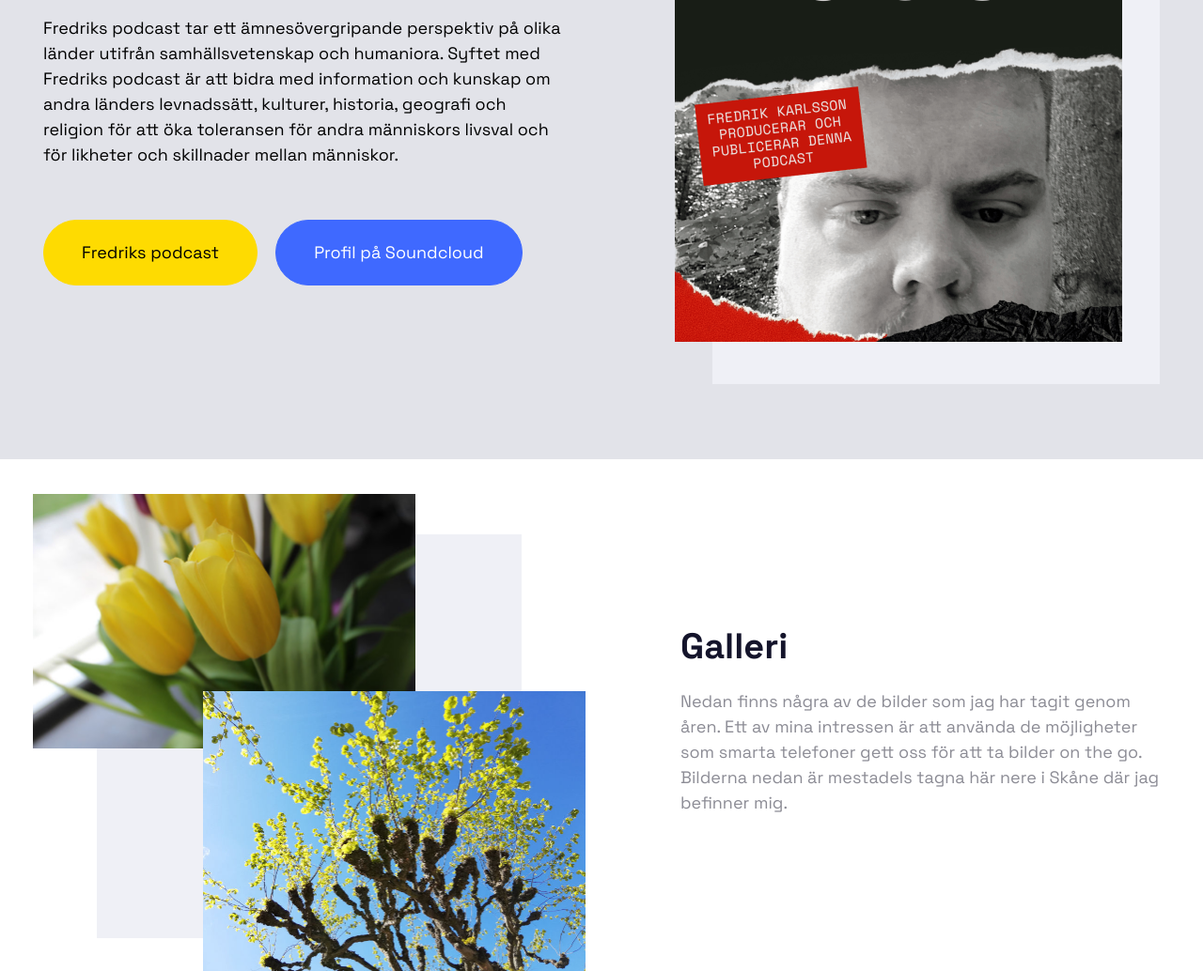
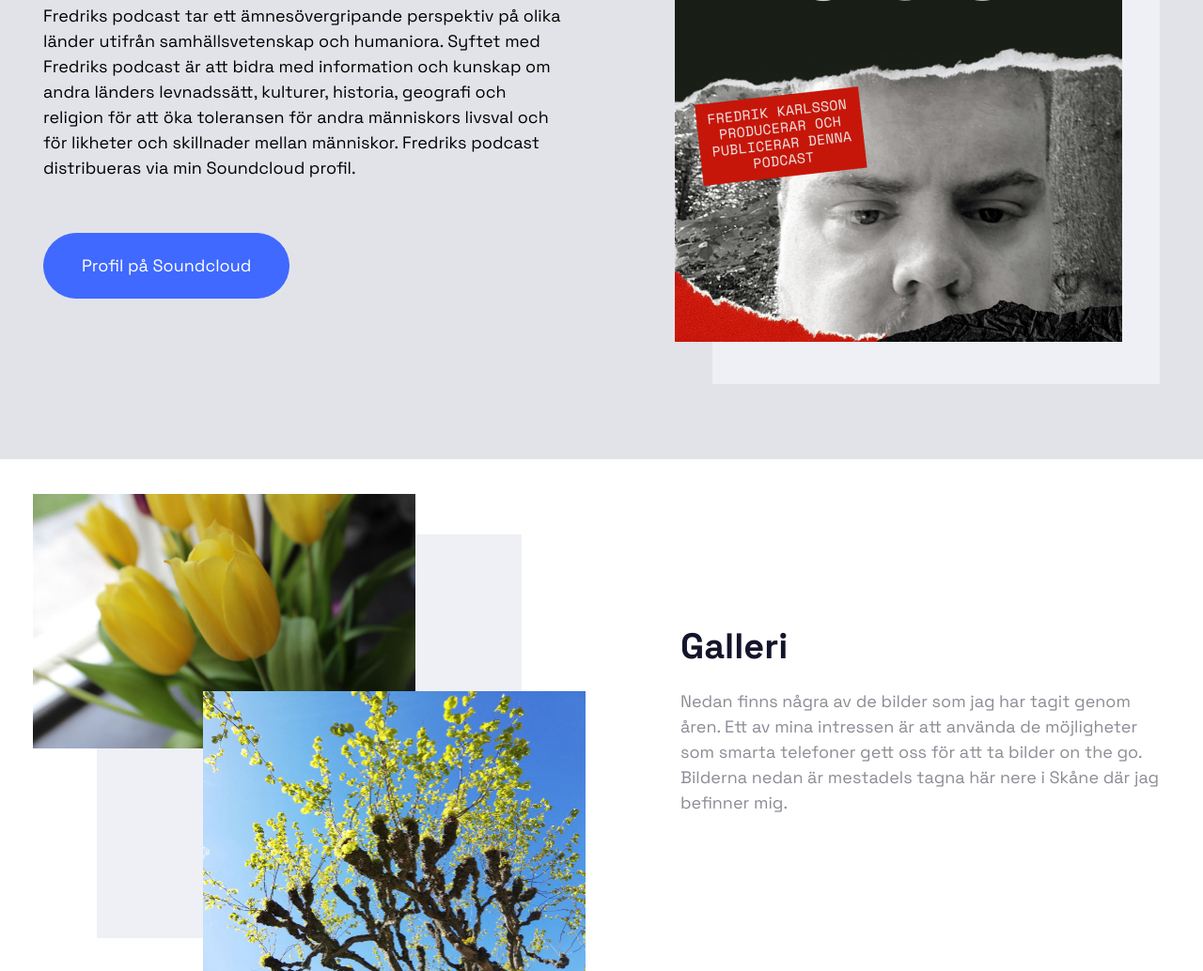
Before and after one commit to frekar06/FKSite, a plain HTML site: page index.html in a window 1280 px wide. Shown: the part 3166-4200 px from the top of the page at 94% size. Drawn offline with Linux system fonts and the light colour scheme; files whose address does not match are found by name.

```diff
--- a/index.html
+++ b/index.html
@@ -286,10 +286,9 @@
                     <h5 class="mbr-section-title mbr-fonts-style display-2">
                         <strong>Fredriks podcast</strong></h5>
                     <p class="mbr-text mbr-fonts-style display-4">
-                        Fredriks podcast tar ett ämnesövergripande perspektiv på olika länder utifrån samhällsvetenskap och humaniora. Syftet med Fredriks podcast är att bidra med information och kunskap om andra länders levnadssätt, kulturer, historia, geografi och religion för att öka toleransen för andra människors livsval och för likheter och skillnader mellan människor.
-                    </p>
+                        Fredriks podcast tar ett ämnesövergripande perspektiv på olika länder utifrån samhällsvetenskap och humaniora. Syftet med Fredriks podcast är att bidra med information och kunskap om andra länders levnadssätt, kulturer, historia, geografi och religion för att öka toleransen för andra människors livsval och för likheter och skillnader mellan människor. Fredriks podcast distribueras via min Soundcloud profil.&nbsp;</p>
                     <div class="button-align">
-                        <div class="mbr-section-btn"><a class="btn btn-primary display-4" href="https://frekar06.github.io/FKPodcast/" target="_blank">Fredriks podcast</a><a class="btn btn-info display-4" href="https://soundcloud.com/fredrik-karlsson-861213/tracks" target="_blank">Profil på Soundcloud</a></div>
+                        <div class="mbr-section-btn"><a class="btn btn-info display-4" href="https://soundcloud.com/fredrik-karlsson-861213/tracks" target="_blank">Profil på Soundcloud</a></div>
                     </div>
                 </div>
             </div>
```
Also changed, not shown: 1 other file.
